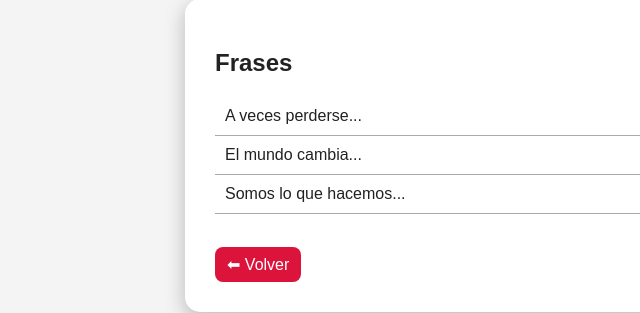
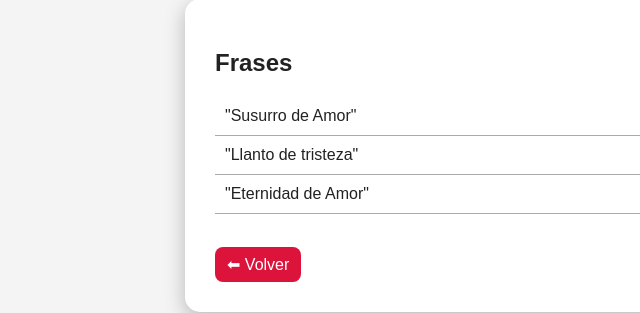
Before and after one commit to librointera/libro, a plain HTML site: page index.html in a window 1280 px wide. Both pictures are taken after a click on the button "💬 Frases". Shown: the part 250-563 px from the top of the page, 0-640 px from the left. Drawn offline with Linux system fonts and the light colour scheme.

Commit message:
modifique las frases

```diff
--- a/index.html
+++ b/index.html
@@ -25,30 +25,30 @@
 <!-- SECCIÓN DE FRASES INDEX -->
 <div id="frases" class="content">
     <h2>Frases</h2>
-    <div class="index-item" onclick="openSection('frase1')">A veces perderse...</div>
-    <div class="index-item" onclick="openSection('frase2')">El mundo cambia...</div>
-    <div class="index-item" onclick="openSection('frase3')">Somos lo que hacemos...</div>
+    <div class="index-item" onclick="openSection('frase1')">"Susurro de Amor"</div>
+    <div class="index-item" onclick="openSection('frase2')">"Llanto de tristeza"</div>
+    <div class="index-item" onclick="openSection('frase3')">"Eternidad de Amor"</div>
     <br><span class="back-btn" onclick="goBack()">⬅ Volver</span>
 </div>
 
 <!-- FRASE 1 -->
 <div id="frase1" class="content">
-    <h2>A veces perderse...</h2>
-    <p>A veces perderse es otra forma de encontrarse.</p>
+    <h2>"Susurro de Amor"</h2>
+    <p>"En tus brazos es donde quiero estar, donde el tiempo se detiene y el amor es eterno."</p>
     <br><span class="back-btn" onclick="openSection('frases')">⬅ Volver al índice</span>
 </div>
 
 <!-- FRASE 2 -->
 <div id="frase2" class="content">
-    <h2>El mundo cambia...</h2>
-    <p>El mundo cambia con tu ejemplo, no con tu opinión.</p>
+    <h2>"Llanto de tristeza"</h2>
+    <p>"La soledad es el precio que pago por haber amado y perdido."</p>
     <br><span class="back-btn" onclick="openSection('frases')">⬅ Volver al índice</span>
 </div>
 
 <!-- FRASE 3 -->
 <div id="frase3" class="content">
-    <h2>Somos lo que hacemos...</h2>
-    <p>Somos lo que hacemos repetidamente. La excelencia entonces no es un acto, sino un hábito.</p>
+    <h2>"Eternidad de Amor"</h2>
+    <p>"Contigo, cada momento es un regalo, cada beso es un juramento, y cada latido es un te amo."</p>
     <br><span class="back-btn" onclick="openSection('frases')">⬅ Volver al índice</span>
 </div>
 
```
